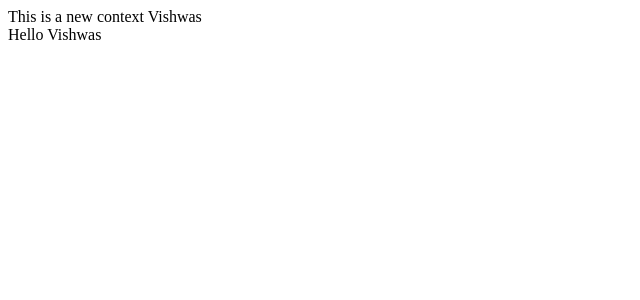
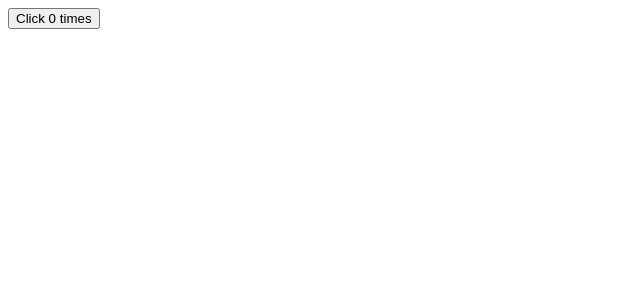
Before and after one commit to Syed-Sadman/Codev-React, a React (Create React App) app: page / in a window 1280 px wide. Shown: the top 300 px of the page, without its empty margins (0-640 px from the left). Built offline with nearby package versions, Linux system fonts and the light colour scheme.

Commit message:
Hooks started

```diff
--- a/src/App.js
+++ b/src/App.js
@@ -12,36 +12,35 @@
 //import PureComp from './comp/PureComp'
 // import Table from './comp/Table'
 
+import ClassCount from "./funcComp/ClassCount";
+
 // import ClickCountTwo from "./comp/ClickCountTwo";
 // import CountTwo from "./comp/CountTwo";
 // import HoverCountTwo from "./comp/HoverCountTwo";
-import ComponentC from "./comp/ComponentC";
-import {UserProvider} from "./comp/userContext"
+// import ComponentC from "./comp/ComponentC";
+// import {UserProvider} from "./comp/userContext"
 //import UserGreeting from './comp/UserGreeting'
 function App(){
   return(
+    //   {/* <ClsClick/>
+    //   <br></br>
+    //   <FuncClick/> */}
+    // /* <ParentComponent/>
+    //   <UserGreeting/> */
+    // {/* <LifeCycleA/> */}
+    // {/* <Table/> */}
+    //   {/* <ClickCount/> */}
+    //   {/* <PureComp/> */}
+    //   {/* <ParentComp/> */}
+    //   {/* <HoverCount/> */}
+    //   {/* <CountTwo render={(count,increment)=><ClickCountTwo count={count} increment={increment}></ClickCountTwo>}/>
+    //   <CountTwo render={(count,increment)=><HoverCountTwo count={count} increment={increment}></HoverCountTwo> }/>
     <div>
-      {/* <ClsClick/>
-      <br></br>
-      <FuncClick/> */}
-    {/* <ParentComponent/>
-      <UserGreeting/> */}
-    {/* <LifeCycleA/> */}
-    {/* <Table/> */}
-      {/* <ClickCount/> */}
-      {/* <PureComp/> */}
-      {/* <ParentComp/> */}
-      {/* <HoverCount/> */}
-      {/* <CountTwo render={(count,increment)=><ClickCountTwo count={count} increment={increment}></ClickCountTwo>}/>
-      <CountTwo render={(count,increment)=><HoverCountTwo count={count} increment={increment}></HoverCountTwo> }/>
- */}
+      <ClassCount/>
+    </div>
 
-    <UserProvider value="Vishwas">
-      <ComponentC/>
+    )
 
-    </UserProvider>
-       </div>
-  );
-}
 
+  }
 export default App;
--- /dev/null
+++ b/src/funcComp/ClassCount.js
@@ -0,0 +1,29 @@
+import React, { Component } from 'react'
+
+class ClassCount extends Component {
+    constructor(props) {
+        super(props)
+
+        this.state = {
+             count :0
+        }
+    }
+
+
+    handleClick=()=>{
+        this.setState((prevState)=>{
+            return{count:prevState.count+1};
+        })
+    }
+
+    render() {
+        const {count}=this.state;
+        return (
+            <div>
+            <button onClick={this.handleClick}>Click {count} times</button>
+            </div>
+        )
+    }
+}
+
+export default ClassCount
```
Also changed, not shown: src/funcComp/UseStateHook.js (added, +11 -0 lines).
